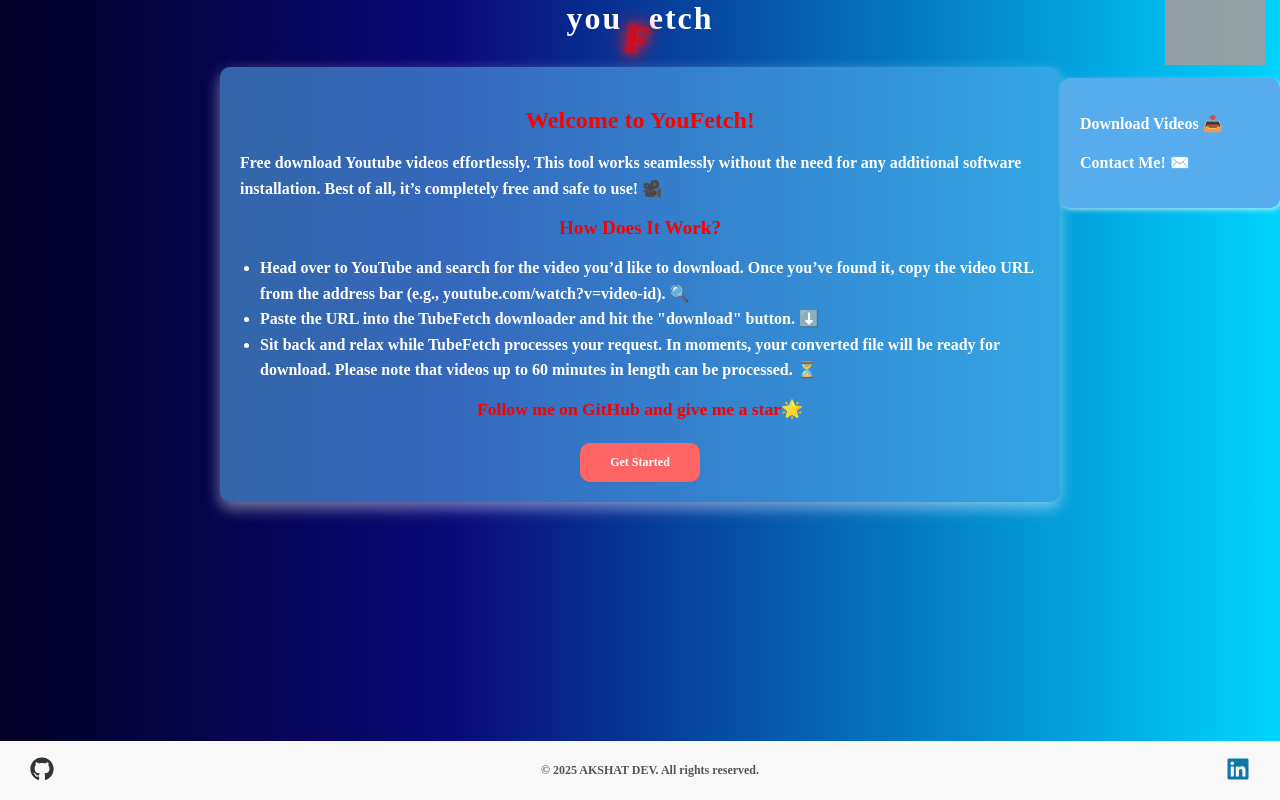
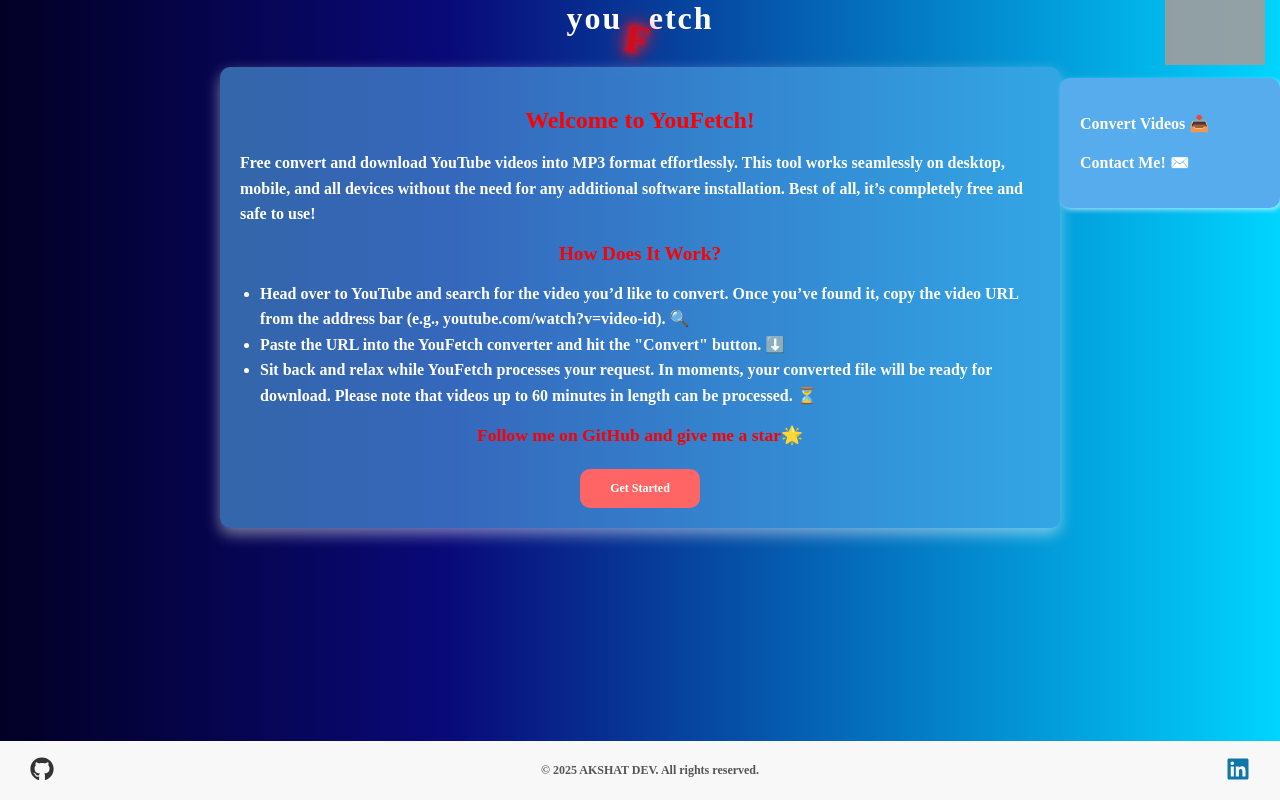
Before and after one commit to AkshatDev2002/youFetch, a React (Create React App) app: page / in a window 1280 px wide. Both pictures are taken after a click on the picture 1219 px from the left and 27 px from the top of the page. Built offline with nearby package versions, Linux system fonts and the light colour scheme; grey boxes are pictures that could not be loaded.

Commit message:
Updated Api

```diff
--- a/package.json
+++ b/package.json
@@ -47,5 +47,7 @@
     "@babel/plugin-proposal-private-property-in-object": "^7.21.11",
     "gh-pages": "^6.3.0"
   },
-  "homepage": "https://AkshatDev2002.github.io/youFetch"
+  "homepage": "https://AkshatDev2002.github.io/youFetch",
+  "proxy": "https://piloterr.com"
+
 }
--- a/src/App.js
+++ b/src/App.js
@@ -2,7 +2,7 @@
 import { BrowserRouter as Router, Route, Routes, useNavigate } from "react-router-dom";
 import Header from "./layout/Header";
 import Footer from "./layout/Footer";
-import VideoDownloader from "./components/Downloader";
+import VideoDownloader from "./components/Converter";
 import Contact from "./components/Contact";
 import "./App.css";
 
@@ -14,23 +14,20 @@
       {/* About Section - Brief introduction to the app 📖 */}
       <h2>Welcome to YouFetch!</h2>
       <p>
-        Free download Youtube videos effortlessly. This tool works seamlessly
-        without the need for any additional software installation. Best of all,
-        it’s completely free and safe to use! 🎥
+      Free convert and download YouTube videos into MP3 format effortlessly. This tool works seamlessly on desktop, mobile, and all devices without the need for any additional software installation. Best of all, it’s completely free and safe to use!
       </p>
       <h3>How Does It Work?</h3>
       <ul>
         <li>
-          Head over to YouTube and search for the video you’d like to download.
+          Head over to YouTube and search for the video you’d like to convert.
           Once you’ve found it, copy the video URL from the address bar
           (e.g., youtube.com/watch?v=video-id). 🔍
         </li>
         <li>
-          Paste the URL into the TubeFetch downloader and hit the "download"
-          button. ⬇️
+         Paste the URL into the YouFetch converter and hit the "Convert" button. ⬇️
         </li>
         <li>
-          Sit back and relax while TubeFetch processes your request. In moments,
+          Sit back and relax while YouFetch processes your request. In moments,
           your converted file will be ready for download. Please note that
           videos up to 60 minutes in length can be processed. ⏳
         </li>
@@ -51,6 +48,7 @@
         <Header />
         <Routes>
           <Route path="/" element={<AboutSection />} />
+          <Route path="*" element={<AboutSection />} />
           <Route path="/download" element={<VideoDownloader />} />
           <Route path="/contact" element={<Contact />} />
         </Routes>
--- a/src/components/Downloader.jsx
+++ b/src/components/Converter.jsx
@@ -1,8 +1,7 @@
 import React, { useState } from 'react';
-import axios from 'axios'; // Axios for making API requests
 import Spinner from './Spinner'; // Spinner component for loading animation
 import { useNavigate } from 'react-router-dom'; // For navigation 🚀
-import '../styles/Downloader.css'; // Importing styles for the Downloader component
+import '../styles/Converter.css'; // Importing styles for the Downloader component
 
 const Downloader = () => {
   const navigate = useNavigate(); // Hook for programmatic navigation 🔄
@@ -13,6 +12,13 @@
   const [downloadLink, setDownloadLink] = useState(null); // To store the generated download link
   const [error, setError] = useState(''); // To store any error messages
 
+  // Extract YouTube video ID from URL
+  const getVideoId = (url) => {
+    const regex = /(?:youtube\.com\/(?:[^\/\n\s]+\/\S+\/|(?:v|e(?:mbed)?)\/|.*[?&]v=)|youtu\.be\/)([a-zA-Z0-9_-]{11})/;
+    const match = url.match(regex);
+    return match ? match[1] : null;
+  };
+
   // Handle video download logic 🎥⬇️
   const handleDownload = async (event) => {
     event.preventDefault(); // Prevent default form submission behavior
@@ -20,37 +26,40 @@
     setError(''); // Clear any existing errors
     setDownloadLink(null); // Reset download link
 
-    // Prepare request parameters 🔧
-    const encodedParams = new URLSearchParams();
-    encodedParams.append('url', videoUrl); // Add YouTube URL to the request payload
+    // Extract video ID from URL
+    const videoId = getVideoId(videoUrl);
+    if (!videoId) {
+      setLoading(false);
+      setError('Invalid YouTube URL. Please enter a valid link.');
+      return;
+    }
 
-    // Axios request options 🌐
+    // API endpoint and options
+    const url = `https://youtube-mp36.p.rapidapi.com/dl?id=${videoId}`;
     const options = {
-      method: 'POST',
-      url: 'https://youtube-media-downloader.p.rapidapi.com/v2/misc/list-items',
+      method: 'GET',
       headers: {
-        'x-rapidapi-key': '72177855a5msh5b849bc007b496dp1585b1jsn266ced173bac', // API Key for authentication 🔑
-        'x-rapidapi-host': 'youtube-media-downloader.p.rapidapi.com', // API Host
-        'Content-Type': 'application/x-www-form-urlencoded' // Content-Type header
+        'x-rapidapi-key': 'f2e84ce640mshee213fbcd3f5703p13d1b2jsn106a8cc627be', // API Key for authentication 🔑
+        'x-rapidapi-host': 'youtube-mp36.p.rapidapi.com', // API Host
       },
-      data: encodedParams, // Payload for the request
     };
 
     try {
       // Make API request and process response 🌐
-      const response = await axios.request(options);
+      const response = await fetch(url, options);
+      const result = await response.json();
       setLoading(false); // Hide loading spinner
 
       // Check if API call was successful ✅
-      if (response.data && response.data.status === 'success') {
-        setDownloadLink(response.data.data.url); // Set the download link provided by the API
+      if (result && result.status === 'ok') {
+        setDownloadLink(result.link); // Set the download link provided by the API
       } else {
-        setError('Invalid link or link is broken.'); // Set error message for invalid links
+        setError('Failed to generate download link. Please try again later.');
       }
     } catch (error) {
       // Handle errors during API call ❌
       setLoading(false); // Hide loading spinner
-      setError('Invalid link or link is broken.'); // Set error message
+      setError('An error occurred. Please try again later.'); // Set error message
       console.error(error); // Log error for debugging
     }
   };
@@ -65,7 +74,7 @@
     <section className="downloader">
       {/* Form for video URL submission */}
       <form onSubmit={handleDownload}>
-        <h2>Free Download YouTube Video</h2>
+        <h2>Convert Youtube videos into MP3 for free!</h2>
 
         {/* Input field for YouTube URL */}
         <div className="input-box">
@@ -83,12 +92,11 @@
         {/* Button container for horizontal alignment */}
         <div className="button-container">
           {/* Submit button */}
-          <button type="submit">Download</button>
+          <button type="submit">Convert</button>
 
           {/* Go back button */}
           <button type="button" onClick={handleGoBack}>
-            &#8592; <link rel="stylesheet" href="https://cdnjs.cloudflare.com/ajax/libs/font-awesome/6.0.0-beta3/css/all.min.css"/>
-            <i class="fas fa-home"></i>
+            &#8592; Home
           </button>
         </div>
       </form>
@@ -104,7 +112,7 @@
       {downloadLink && (
         <div className="download-link">
           <a href={downloadLink} download>
-            Click here to download the video
+            Click here to download the MP3🎶
           </a>
         </div>
       )}
--- a/src/layout/Navbar.jsx
+++ b/src/layout/Navbar.jsx
@@ -12,9 +12,9 @@
     <nav className="vertical-navbar">
       <ul>
         <li onClick={() => { toggleNav(); navigate('/download'); }}>
-          Download Videos 📥
+          Convert Videos 📥
         </li>
-        {/* Update to navigate to Contact page 📞 */}
+
         <li onClick={() => { toggleNav(); navigate('/contact'); }}>
           Contact Me! ✉️
         </li>
```
Also changed, not shown: src/styles/Converter.css (renamed from src/styles/Downloader.css).
